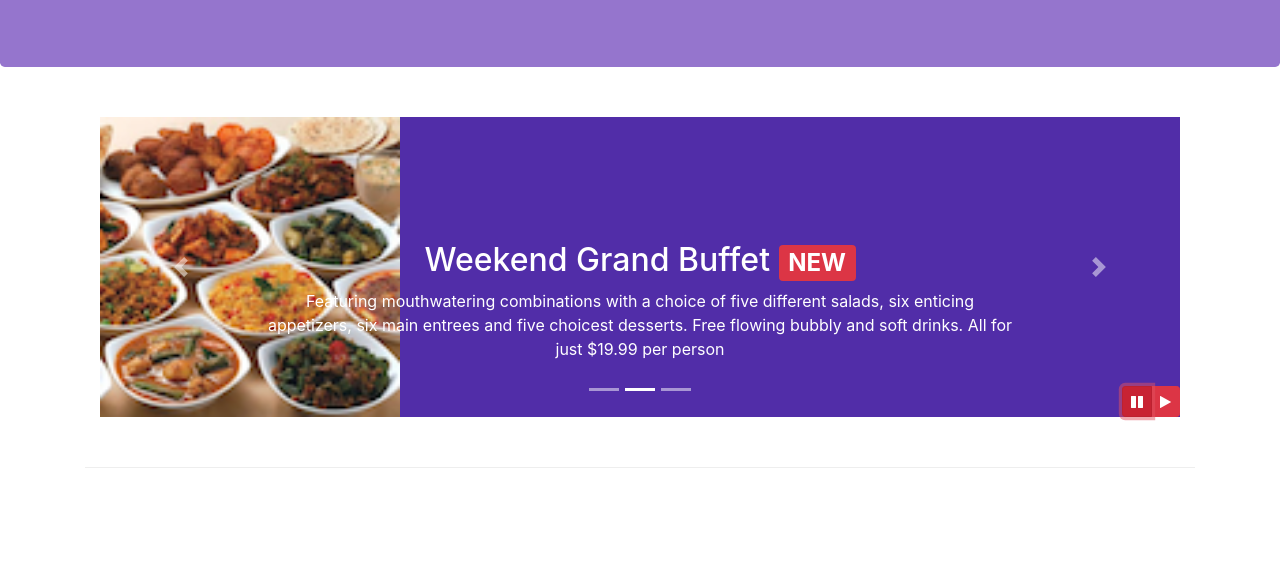
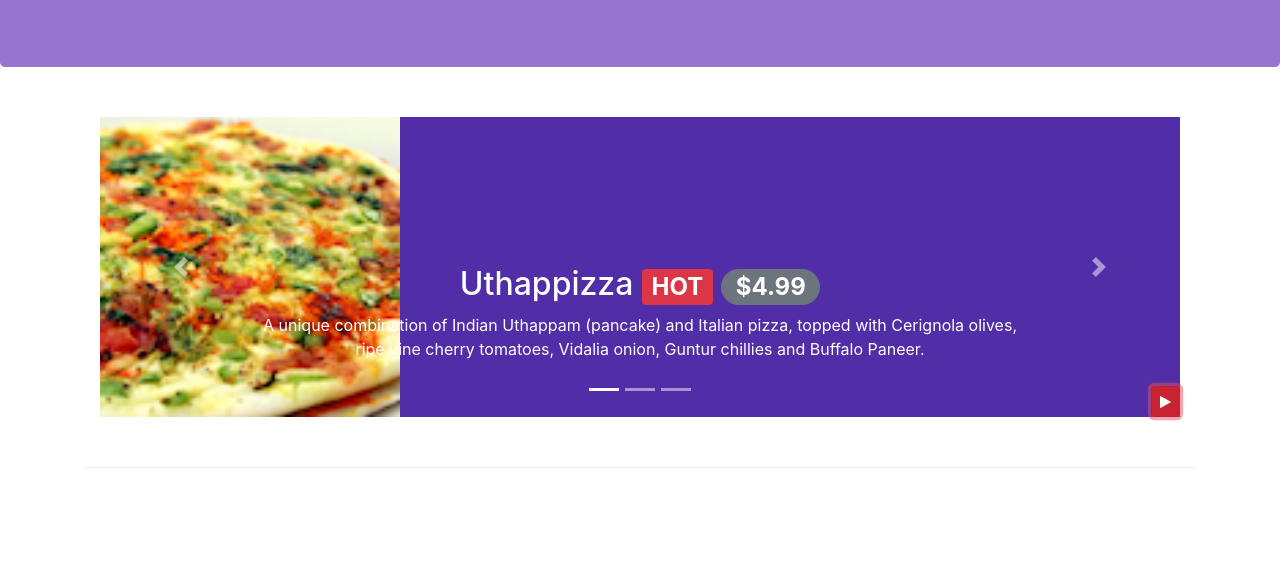
Before and after one commit to bhuwan1998/web-dev-course, a website: page index.html in a window 1280 px wide. Both pictures are taken after a click on the button 1137 px from the left and 636 px from the top of the page. Shown: the part 235-800 px from the top of the page. Drawn offline with nearby package versions, Linux system fonts and the light colour scheme.

Commit message:
Play and Pause button for carousel

```diff
--- a/index.html
+++ b/index.html
@@ -257,10 +257,7 @@
                     <a class="carousel-control-next" href="#mycarousel" role="button" data-slide="next">
                         <span class="carousel-control-next-icon"></span>
                     </a>
-                    <div class="btn-group" id="carouselButton">
-                        <button class="btn btn-danger btn-sm" id="carousel-pause"> <span class="fa fa-pause"></button>
-                        <button class="btn btn-danger btn-sm" id="carousel-play"> <span class="fa fa-play"></button>
-                    </div>
+                    <button class="btn btn-danger btn-sm" id="carouselButton"> <span class="fa fa-pause"></button>
                 </div>
             </div>
         </div>
@@ -395,16 +392,28 @@
     <script src="node_modules/popper.js/dist/umd/popper.min.js"></script>
     <script src="node_modules/bootstrap/dist/js/bootstrap.min.js"></script>
     <script>
+
+        $('#mycarousel').carousel({interval: 400});
+
         $(document).ready(function() {
-            $('#mycarousel').carousel({interval: 2000});
-            $('#carousel-pause').click(function() {
-                $('#mycarousel').carousel('pause');
-            });
-            $('#carpusel-play').click(function() {
-                $('#mycarousel').carousel('cycle');
+
+
+            $('#carouselButton').click(function() {
+                if($('#carouselButton').children('span').hasClass('fa-pause')){
+                    $('#mycarousel').carousel('pause');
+                    $('#carouselButton').children('span').removeClass('fa-pause');
+                    $('#carouselButton').children('span').addClass('fa-play');
+                }
+                else if($('#carouselButton').children('span').hasClass('fa-play')){
+                    $('#mycarousel').carousel('cycle');
+                    $('#carouselButton').children('span').removeClass('fa-play');
+                    $('#carouselButton').children('span').addClass('fa-pause');
+
+                }
             });
 
         });
+
 
     </script>
 
```
